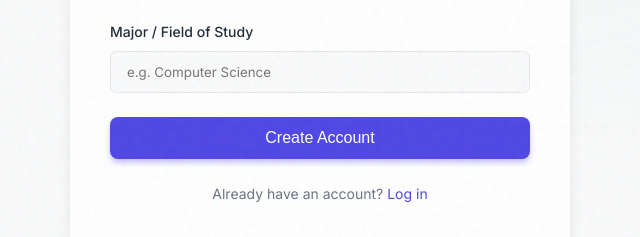
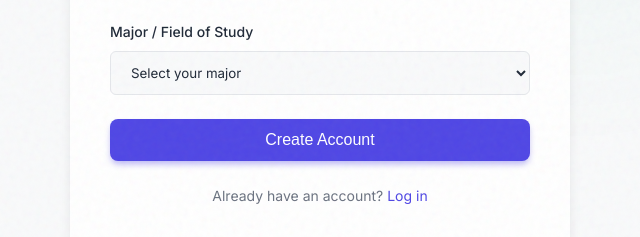
Before and after one commit to nitishkumar110/studdy-buddy, a website: page public/register.html in a window 1280 px wide. Shown: the part 532-769 px from the top of the page, 320-960 px from the left. Drawn offline with Linux system fonts and the light colour scheme.

Commit message:
Fix Registration Dropdown

```diff
--- a/public/register.html
+++ b/public/register.html
@@ -147,7 +147,19 @@
                 </div>
                 <div class="form-group">
                     <label class="form-label">Major / Field of Study</label>
-                    <input type="text" class="form-input" placeholder="e.g. Computer Science">
+                    <select class="form-input" required>
+                        <option value="" disabled selected>Select your major</option>
+                        <option value="Computer Science">Computer Science</option>
+                        <option value="Mechanical Engineering">Mechanical Engineering</option>
+                        <option value="Civil Engineering">Civil Engineering</option>
+                        <option value="Electrical Engineering">Electrical Engineering</option>
+                        <option value="Chemistry">Chemistry</option>
+                        <option value="Physics">Physics</option>
+                        <option value="Mathematics">Mathematics</option>
+                        <option value="Arts & History">Arts & History</option>
+                        <option value="Medical">Medical</option>
+                        <option value="Other">Other</option>
+                    </select>
                 </div>
 
                 <button type="submit" class="btn btn-primary" style="width: 100%">Create Account</button>
```
